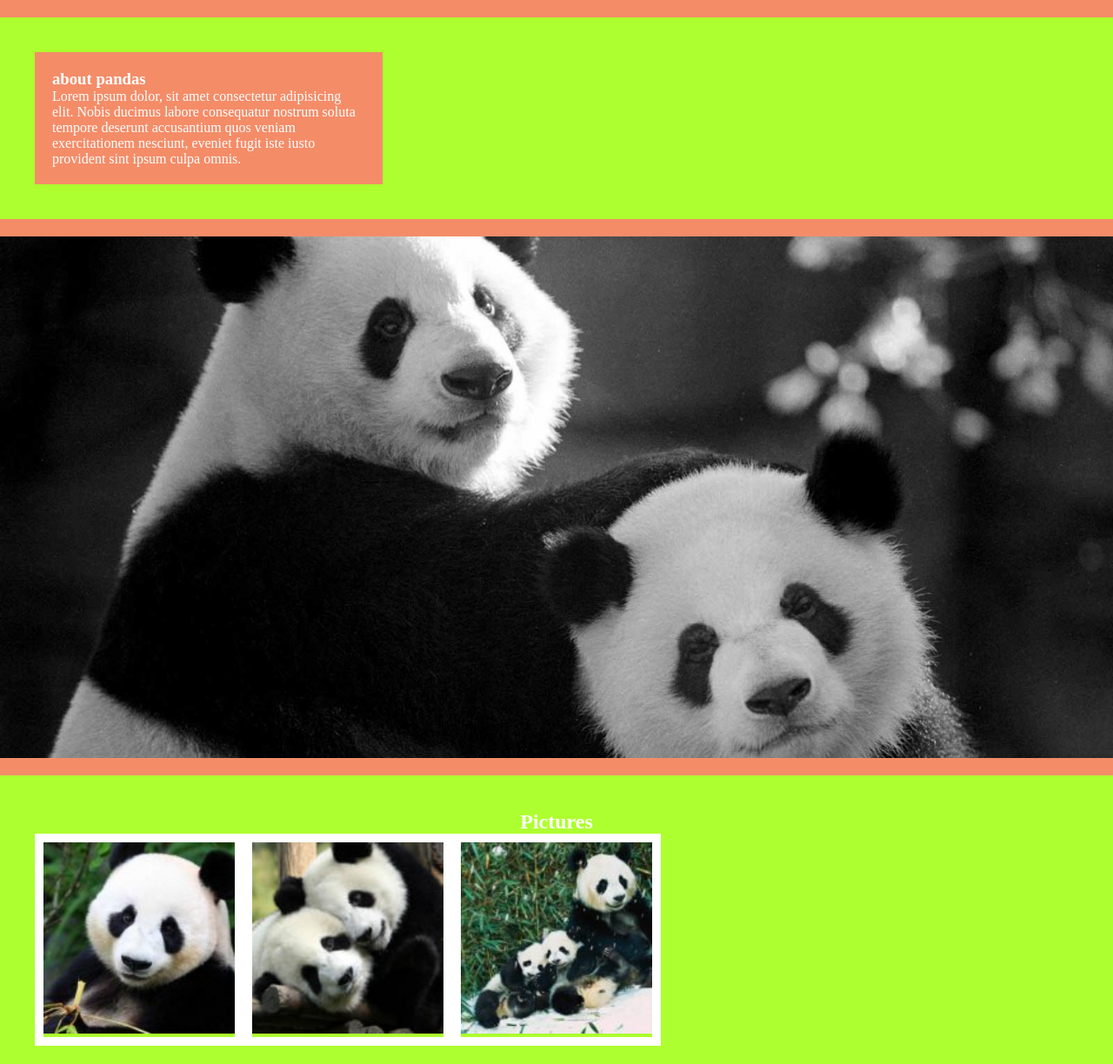
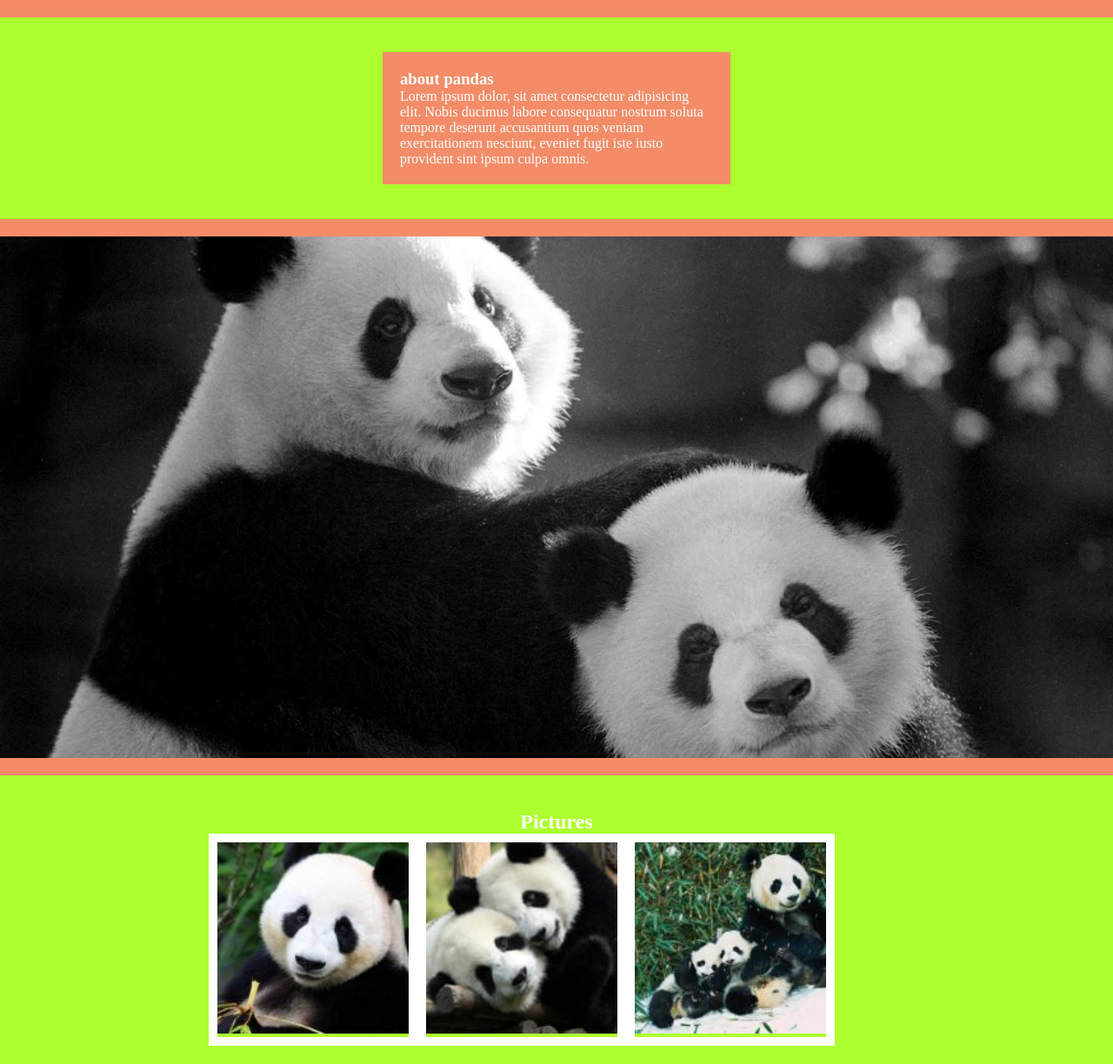
Before and after one commit to yennyelizabeth/clase-7-12, a plain HTML site: page pandas/index.html in a window 1280 px wide. Shown: the part 556-1780 px from the top of the page at 87% size. Drawn offline with Linux system fonts and the light colour scheme.

Commit message:
actualizando pandas

```diff
--- a/pandas/index.html
+++ b/pandas/index.html
@@ -23,7 +23,7 @@
                 <div class="col-xs-12 pinky-line"></div>
                 <div class="col-xs-12 green-text">
                     <div class="row">
-                       <div class="col-xs-offset4 col-xs-4">
+                       <div class="col-xs-offset-4 col-xs-4">
                          <h3>about pandas</h3>
                          <p>Lorem ipsum dolor, sit amet consectetur adipisicing elit. Nobis ducimus labore consequatur nostrum soluta tempore deserunt accusantium quos veniam exercitationem nesciunt, eveniet fugit iste iusto provident sint ipsum culpa omnis.</p>
                        </div>
@@ -42,7 +42,7 @@
                          <h2>Pictures</h3>
                        </div>
 
-                       <div class="ol-xs-offset2 col-xs-8">
+                       <div class="col-xs-offset-2 col-xs-8">
                          <div class="panda-galery">
                            <img src="assets/img/a1.jpg" alt="">
                          </div>
```
